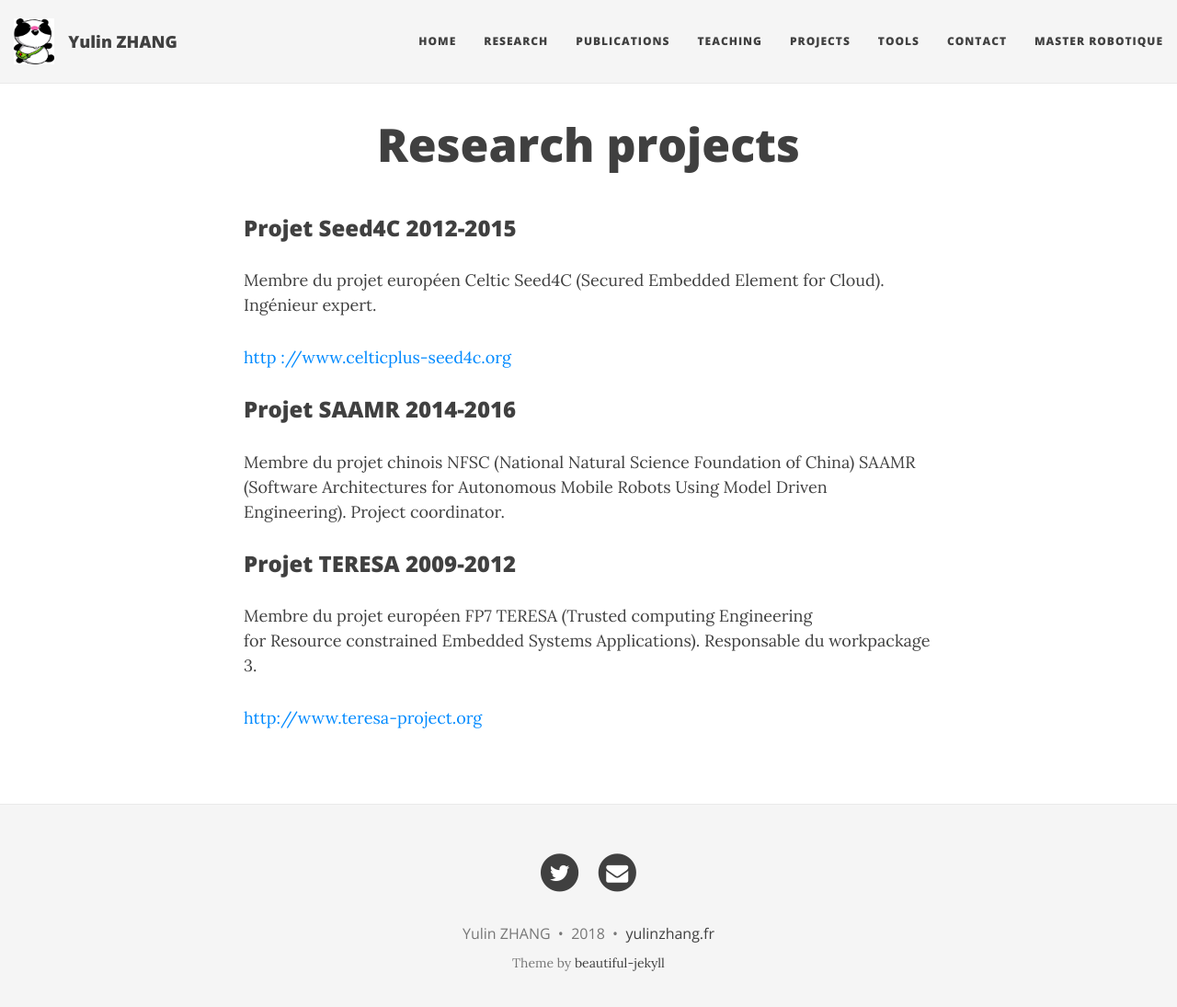
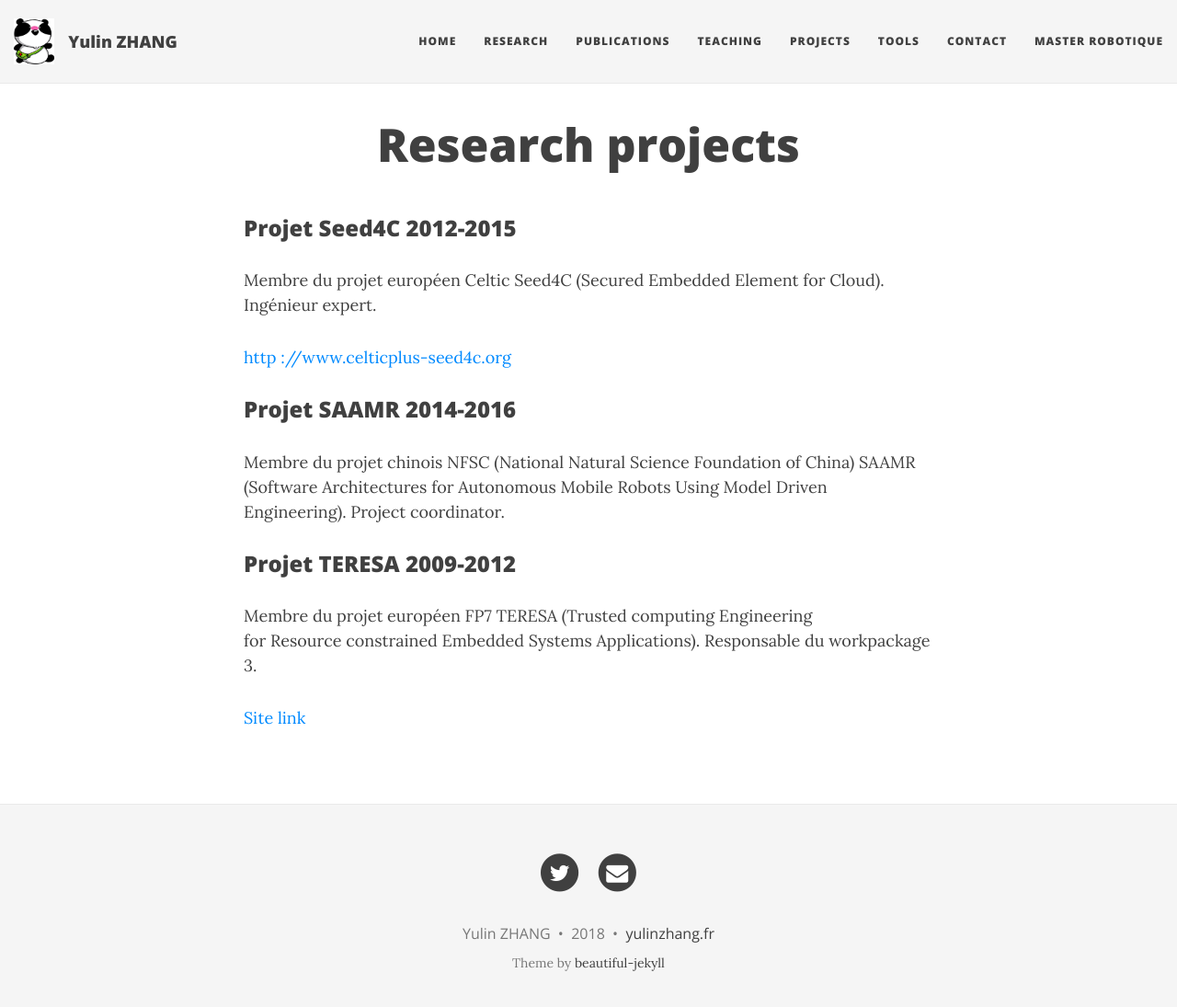
Before and after one commit to yulinz888888/yulinz888888-jekyII.github.io, a Jekyll site: the page built from projects.md, in a window 1280 px wide and 1108 px high. Shown: the top 1095 px of the window at 92% size. Built offline with Jekyll 4.4.1, drawn with Linux system fonts in a browser that asks for light colours; nearby versions of some CDN libraries; comment, search, counter and statistics services are not loaded.

Commit message:
change prject links

```diff
--- a/projects.md
+++ b/projects.md
@@ -8,7 +8,7 @@
 Membre du projet européen Celtic Seed4C (Secured Embedded Element for Cloud).
 Ingénieur expert.
 
-<a href="http ://www.celticplus-seed4c.org/">http ://www.celticplus-seed4c.org</a>
+[http ://www.celticplus-seed4c.org](http ://www.celticplus-seed4c.org/)
 
 
 ### Projet SAAMR 2014-2016
@@ -22,4 +22,4 @@
 for Resource constrained Embedded Systems Applications).
 Responsable du workpackage 3.
 
-<a href="http://www.teresa-project.org">http://www.teresa-project.org</a>
+[Site link](https://cordis.europa.eu/project/rcn/93271_en.html)
```
